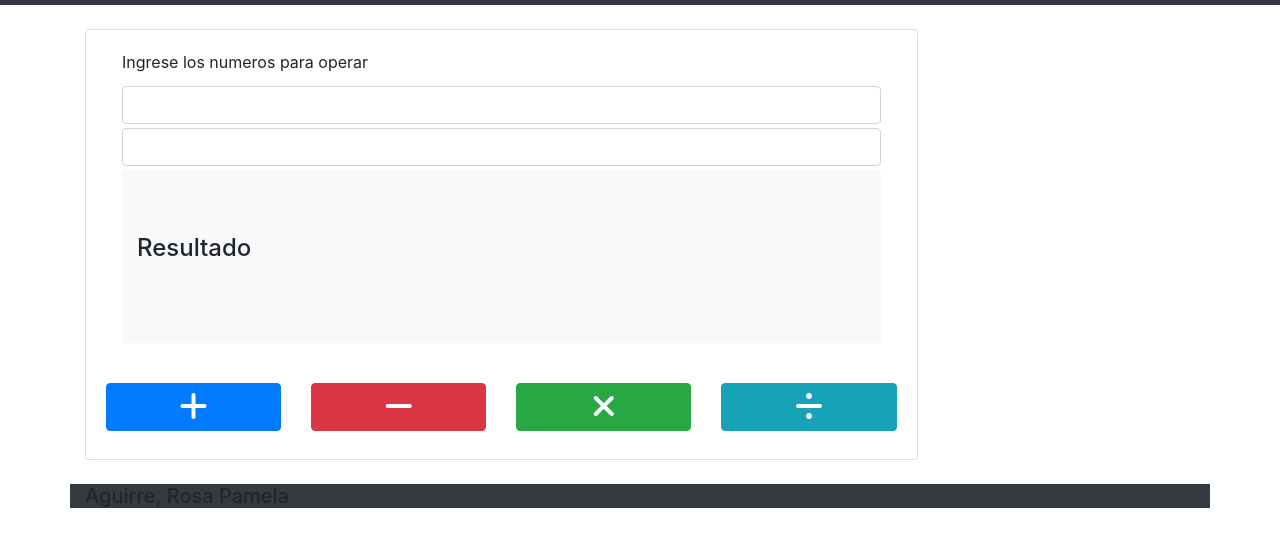
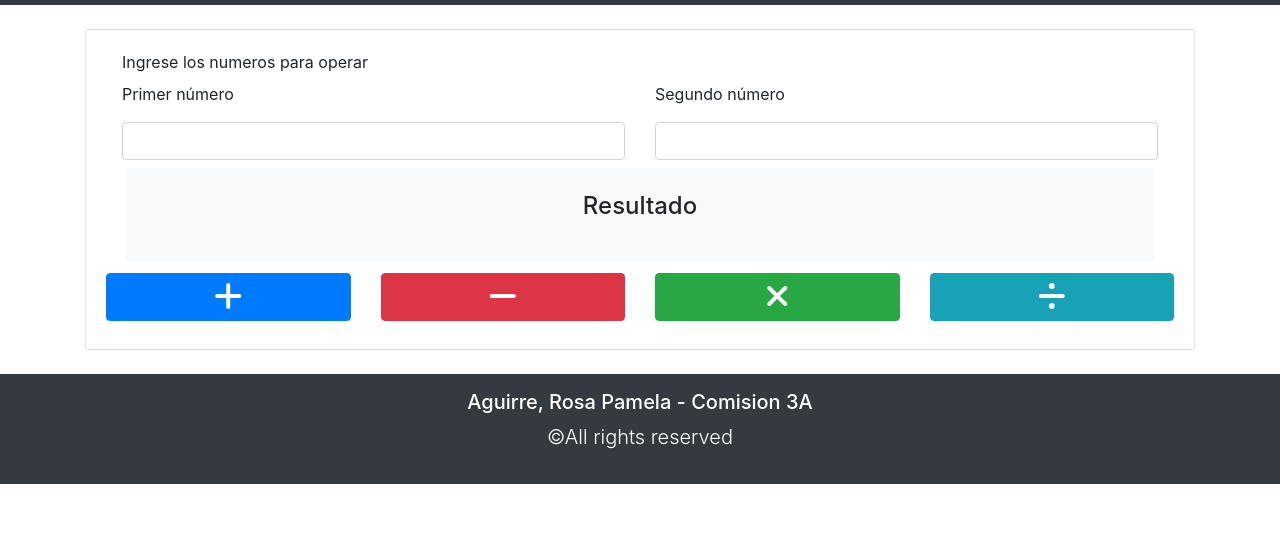
Before and after one commit to aguirre739/calculadora, a plain HTML site: page index.html in a window 1280 px wide. Shown: the part 51-598 px from the top of the page. Drawn offline with Linux system fonts and the light colour scheme.

Commit message:
cambios en la vista

```diff
--- a/css/style.css
+++ /dev/null
@@ -1,4 +0,0 @@
-.fondo{
-    background-color: #21D4FD;
-    background-image: linear-gradient(270deg, #21D4FD 0%, #B721FF 100%);
-}
--- a/index.html
+++ b/index.html
@@ -18,31 +18,41 @@
       </div>
     </nav>
   </header>
-  <main class="container my-4">
-    <div class="card w-75 content-justify-center">
+  <main class="container my-4 content-justify-center">
+    <div class="card">
       <div class="card-body">
         <form action="" id="formulario" class="px-3">
           <label for="">Ingrese los numeros para operar</label>
-          <input type="text" id="numero1" name="numero1" class="form-control my-1">
-          <input type="text" id="numero2" name="numero2" class="form-control my-1">
-          <div class="jumbotron jumbotron-fluid bg-light">
-            <div class="container">
+          <div class="row">
+            <div class="col-sm-12 col-md-6">
+              <p>Primer número</p>
+              <input type="text" id="numero1" name="numero1" class="form-control my-1">
+            </div>
+            <div class="col-sm-12 col-md-6">
+              <p>Segundo número</p>
+              <input type="text" id="numero2" name="numero2" class="form-control my-1">
+            </div>
+          </div>
+          <div class="jumbotron jumbotron-fluid bg-light m-1 py-2">
+            <div class="container py-3 text-center">
               <p class="h4">Resultado</p>
               <p class="lead" id="resultado"></p>
             </div>
           </div>
         </form>
         <div class="row">
-          <div class="col-sm-1 col-md-6 col-lg-3">
+          <div class="col-sm-12 col-md-6 col-lg-3">
             <button type="submit" class="btn btn-primary btn-block my-2" onclick="sumar()"><i class="fas fa-plus fa-2x text-white"></i></button>
+            <!-- <button type="submit" class="btn btn-danger btn-block my-2" onclick="restar()"><i class="fas fa-minus fa-2x text-white"></i></button> -->
           </div>
-          <div class="col-sm-1 col-md-6 col-lg-3">
+          <div class="col-sm-12 col-md-6 col-lg-3">
             <button type="submit" class="btn btn-danger btn-block my-2" onclick="restar()"><i class="fas fa-minus fa-2x text-white"></i></button>
           </div>
-          <div class="col-sm-1 col-md-6 col-lg-3">
+          <div class="col-sm-12 col-md-6 col-lg-3">
             <button type="submit" class="btn btn-success btn-block my-2" onclick="multiplicar()"><i class="fas fa-times fa-2x text-white"></i></button>
+            <!-- <button type="submit" class="btn btn-info btn-block my-2" onclick="dividir()"><i class="fas fa-divide fa-2x text-white"></i></button> -->
           </div>
-          <div class="col-sm-1 col-md-6 col-lg-3">
+          <div class="col-sm-12 col-md-6 col-lg-3">
             <button type="submit" class="btn btn-info btn-block my-2" onclick="dividir()"><i class="fas fa-divide fa-2x text-white"></i></button>
           </div>
         </div>
@@ -50,9 +60,12 @@
     </div>
   </main>
 
-  <footer>
-    <div class="container bg-dark">
-      <p class="h5">Aguirre, Rosa Pamela</p>
+  <footer class="bg-dark">
+    <div class="container text-white">
+      <div class="text-center py-3">
+        <p class="h5">Aguirre, Rosa Pamela - Comision 3A</p>
+        <p class="lead">&copy;All rights reserved</p>
+      </div>
     </div>
   </footer>
 
```
